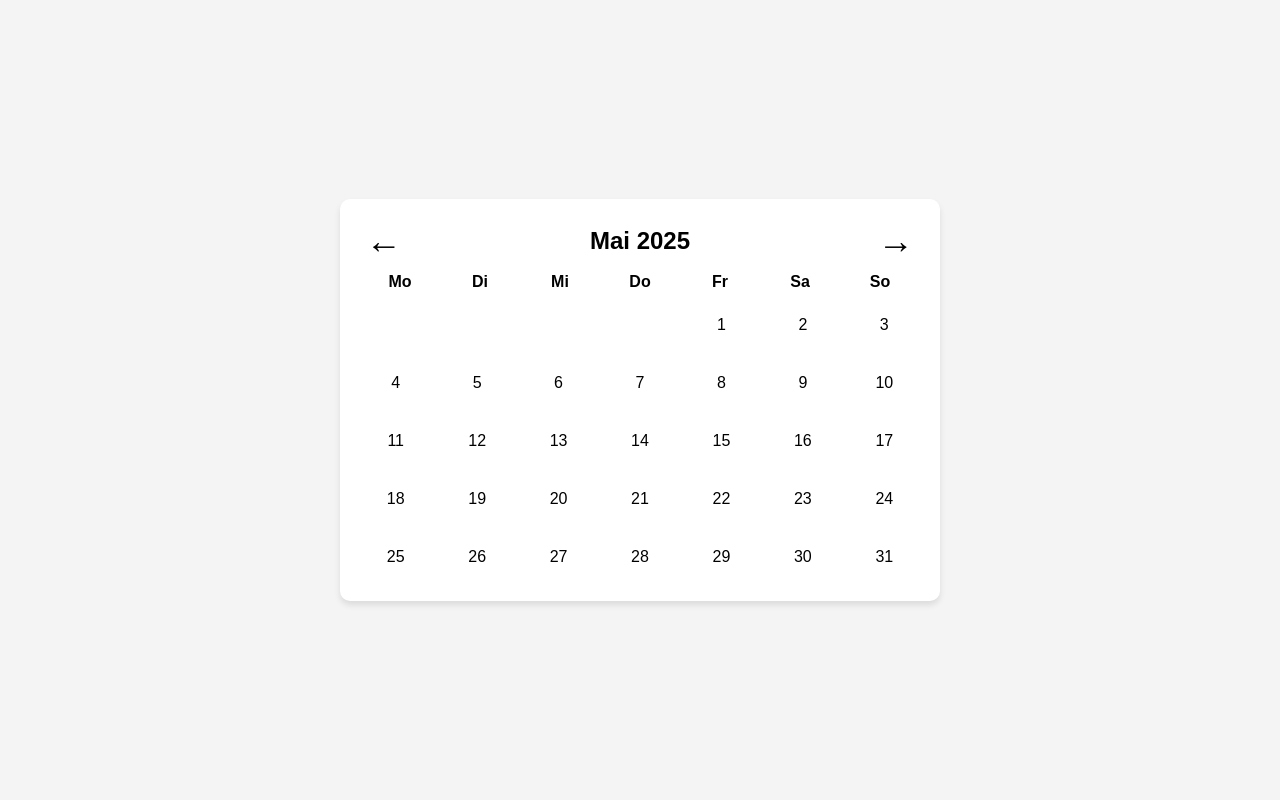
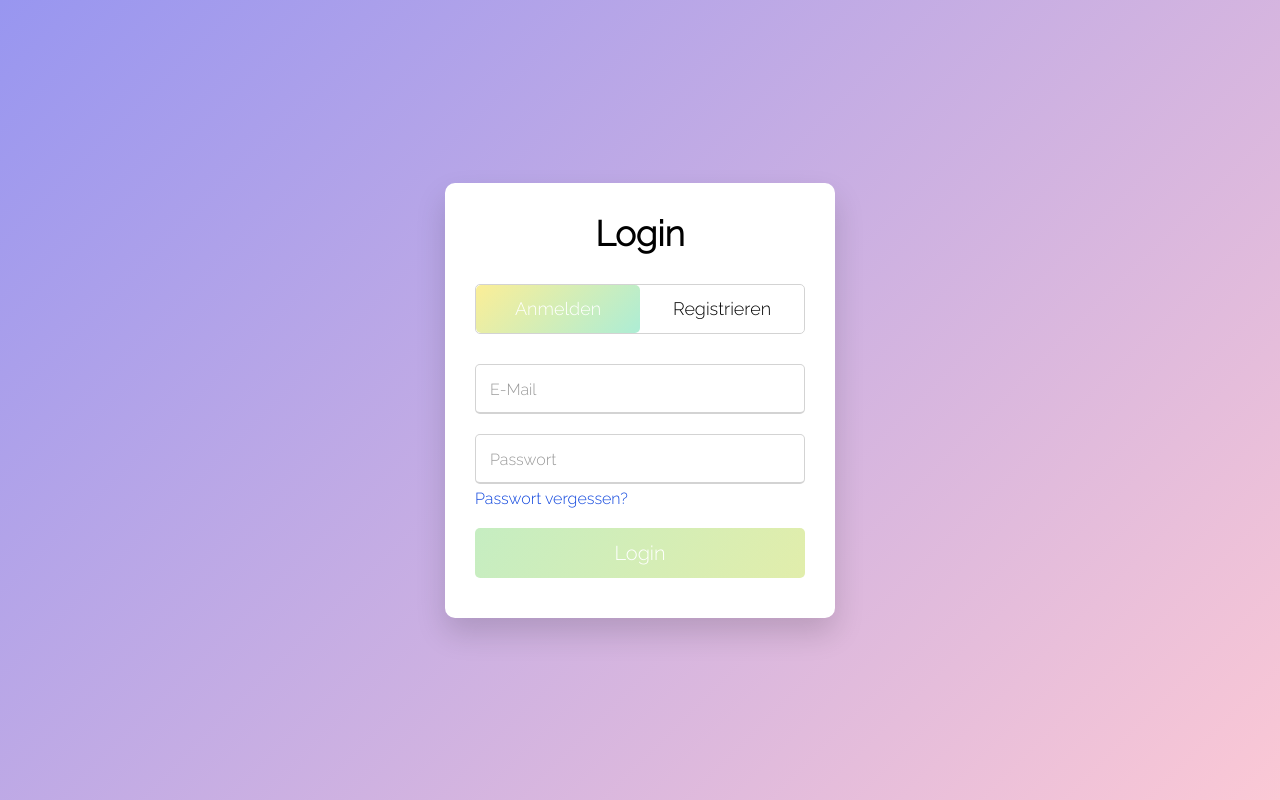
Before and after one commit to allgame5/kalender-family, a plain HTML site: page index.html in a window 1280 px wide. Drawn offline with Linux system fonts and the light colour scheme; no server answers.

Commit message:
Update index.html

```diff
--- a/index.html
+++ b/index.html
@@ -1,142 +1,299 @@
-<!DOCTYPE html>
-<html lang="de">
-<head>
+<html lang="de"><head>
   <meta charset="UTF-8">
   <meta name="viewport" content="width=device-width, initial-scale=1.0">
-  <title>Apple Kalender mit Firebase</title>
-  <link rel="stylesheet" href="styles.css">
-  <!-- Firebase SDKs -->
-  <script src="https://www.gstatic.com/firebasejs/9.6.1/firebase-app.js"></script>
-  <script src="https://www.gstatic.com/firebasejs/9.6.1/firebase-firestore.js"></script>
-</head>
+  <title>Anmeldung</title>
+
+  <!-- Google Fonts -->
+  <link href="https://fonts.googleapis.com/css2?family=Raleway:wght@300&amp;display=swap" rel="stylesheet">
+
   <style>
-    /* Basis-Styling für den Kalender */
-body {
-  font-family: 'Arial', sans-serif;
-  background-color: #f4f4f4;
+    * {
       margin: 0;
       padding: 0;
+      box-sizing: border-box;
+      font-family: 'Raleway', sans-serif;
+    }
+    html, body {
+      display: grid;
+      height: 100%;
+      width: 100%;
+      place-items: center;
+      background: linear-gradient(135deg, #9896F0, #FBC8D5);
+    }
+    ::selection {
+      background: #12e8f0;
+      color: #fff;
+    }
+    .wrapper {
+      overflow: hidden;
+      max-width: 390px;
+      background: #fff;
+      padding: 30px;
+      border-radius: 10px;
+      box-shadow: 0px 15px 30px rgba(0, 0, 0, 0.15);
+      opacity: 0;
+      transform: scale(0.95);
+      animation: fadeInCard 0.8s ease-out forwards;
+    }
+    @keyframes fadeInCard {
+      to {
+        opacity: 1;
+        transform: scale(1);
+      }
+    }
+    .wrapper .title-text {
       display: flex;
-  justify-content: center;
-  align-items: center;
-  height: 100vh;
+      width: 200%;
     }
-
-.calendar {
+    .wrapper .title {
+      width: 50%;
+      font-size: 35px;
+      font-weight: 600;
+      text-align: center;
+      transition: all 0.6s cubic-bezier(0.68, -0.55, 0.265, 1.55);
+    }
+    .wrapper .slide-controls {
+      position: relative;
+      display: flex;
+      height: 50px;
       width: 100%;
-  max-width: 600px;
-  border-radius: 10px;
-  background-color: white;
-  box-shadow: 0px 4px 6px rgba(0, 0, 0, 0.1);
-  padding: 20px;
-  box-sizing: border-box;
+      overflow: hidden;
+      margin: 30px 0 10px 0;
+      justify-content: space-between;
+      border: 1px solid lightgrey;
+      border-radius: 5px;
     }
-
-.calendar-header {
+    .slide-controls .slide {
+      height: 100%;
+      width: 100%;
+      color: #fff;
+      font-size: 18px;
+      font-weight: 500;
+      text-align: center;
+      line-height: 48px;
+      cursor: pointer;
+      z-index: 1;
+      transition: all 0.6s ease;
+    }
+    .slide-controls label.signup {
+      color: #000;
+    }
+    .slide-controls .slider-tab {
+      position: absolute;
+      height: 100%;
+      width: 50%;
+      left: 0;
+      z-index: 0;
+      border-radius: 5px;
+      background: linear-gradient(135deg, #FBEE97, #ADEDD5);
+      transition: all 0.6s cubic-bezier(0.68, -0.55, 0.265, 1.55);
+    }
+    input[type="radio"] {
+      display: none;
+    }
+    #signup:checked ~ .slider-tab {
+      left: 50%;
+    }
+    #signup:checked ~ label.signup {
+      color: #fff;
+      cursor: default;
+      user-select: none;
+    }
+    #signup:checked ~ label.login {
+      color: #000;
+    }
+    #login:checked ~ label.signup {
+      color: #000;
+    }
+    #login:checked ~ label.login {
+      cursor: default;
+      user-select: none;
+    }
+    .wrapper .form-container {
+      width: 100%;
+      overflow: hidden;
+      position: relative;
+    }
+    .form-inner {
       display: flex;
-  justify-content: space-between;
-  align-items: center;
-  font-size: 1.5em;
-  font-weight: bold;
+      width: 200%;
+      transition: transform 0.8s ease-in-out;
     }
-
-.calendar-weekdays {
-  display: grid;
-  grid-template-columns: repeat(7, 1fr);
+    #signup:checked ~ .form-container .form-inner {
+      transform: translateX(-50%);
+    }
+    #login:checked ~ .form-container .form-inner {
+      transform: translateX(0%);
+    }
+    .form-container .form-inner form {
+      width: 50%;
+    }
+    .form-inner form .field {
+      position: relative;
+      height: 50px;
+      width: 100%;
+      margin-top: 20px;
+    }
+    .form-inner form .field input {
+      height: 100%;
+      width: 100%;
+      outline: none;
+      padding-left: 15px;
+      border-radius: 5px;
+      border: 1px solid lightgrey;
+      border-bottom-width: 2px;
+      font-size: 17px;
+      background: none;
+      transition: all 0.3s ease;
+      z-index: 2;
+      position: relative;
+    }
+    .form-inner form .field input:focus {
+      border-color: #12e8f0;
+    }
+    .form-inner form .field label {
+      position: absolute;
+      left: 15px;
+      top: 50%;
+      transform: translateY(-50%);
+      color: #999;
+      font-size: 16px;
+      pointer-events: none;
+      transition: 0.3s ease;
+    }
+    .form-inner form .field input:focus + label,
+    .form-inner form .field input:not(:placeholder-shown) + label {
+      top: 5px;
+      font-size: 12px;
+      color: #12e8f0;
+    }
+    .form-inner form .pass-link {
+      margin-top: 5px;
+    }
+    .form-inner form .signup-link {
       text-align: center;
-  font-weight: bold;
-  margin-top: 10px;
+      margin-top: 30px;
     }
-
-.calendar-days {
-  display: grid;
-  grid-template-columns: repeat(7, 1fr);
-  gap: 10px;
-  margin-top: 10px;
+    .form-inner form .pass-link a,
+    .form-inner form .signup-link a {
+      color: #0e45dd;
+      text-decoration: none;
     }
-
-.calendar-day {
-  padding: 15px;
-  text-align: center;
-  border-radius: 10px;
-  cursor: pointer;
-  transition: background-color 0.2s;
+    .form-inner form .pass-link a:hover,
+    .form-inner form .signup-link a:hover {
+      text-decoration: underline;
     }
-
-.calendar-day:hover {
-  background-color: #e0e0e0;
-}
-
-button {
-  background-color: transparent;
-  border: none;
-  font-size: 1.5em;
+    form .btn {
+      height: 50px;
+      width: 100%;
+      border-radius: 5px;
+      position: relative;
+      overflow: hidden;
+      margin-top: 20px;
       cursor: pointer;
     }
+    form .btn .btn-layer {
+      height: 100%;
+      width: 300%;
+      position: absolute;
+      left: -100%;
+      background: linear-gradient(120deg, #FBEE97, #ADEDD5, #FBEE97);
+      border-radius: 5px;
+      transition: all 0.4s ease;
+      background-size: 200%;
+      animation: shimmer 2s infinite linear;
+    }
+    @keyframes shimmer {
+      0% { background-position: 0% }
+      100% { background-position: 200% }
+    }
+    form .btn:hover .btn-layer {
+      left: 0;
+    }
+    form .btn input[type="submit"] {
+      height: 100%;
+      width: 100%;
+      z-index: 2;
+      position: relative;
+      background: none;
+      border: none;
+      color: #fff;
+      font-size: 20px;
+      font-weight: 500;
+      border-radius: 10px;
+    }
+    .error {
+      color: red;
+      font-size: 0.9rem;
+      margin-top: 10px;
+      text-align: center;
+    }
+  </style>
+</head>
 
-button:focus {
-  outline: none;
-}
+<body>
 
-/* Formular für Ereignisse */
-#event-form {
-  position: absolute;
-  top: 50%;
-  left: 50%;
-  transform: translate(-50%, -50%);
-  background-color: white;
-  padding: 20px;
-  border-radius: 10px;
-  box-shadow: 0px 4px 6px rgba(0, 0, 0, 0.1);
-}
+<div class="wrapper">
+  <div class="title-text">
+    <div class="title login">Login</div>
+    <div class="title signup">Signup</div>
+  </div>
 
-#event-form input {
-  padding: 10px;
-  margin-bottom: 10px;
-  width: 100%;
-}
+  <div class="slide-controls">
+    <input type="radio" name="slide" id="login" checked="">
+    <input type="radio" name="slide" id="signup">
+    <label for="login" class="slide login">Anmelden</label>
+    <label for="signup" class="slide signup">Registrieren</label>
+    <div class="slider-tab"></div>
+  </div>
 
-#event-form button {
-  padding: 10px;
-  background-color: #007bff;
-  color: white;
-  border-radius: 5px;
-  cursor: pointer;
-}
+  <div class="form-container">
+    <div class="form-inner">
+      <form id="loginForm" onsubmit="login(event)">
+        <div class="field">
+          <input type="email" id="loginEmail" placeholder=" " required="">
+          <label for="loginEmail">E-Mail</label>
+        </div>
+        <div class="field">
+          <input type="password" id="loginPassword" placeholder=" " required="">
+          <label for="loginPassword">Passwort</label>
+        </div>
+        <div class="pass-link">
+          <a href="#">Passwort vergessen?</a>
+        </div>
+        <div class="btn">
+          <div class="btn-layer"></div>
+          <input type="submit" value="Login">
+        </div>
+      </form>
 
-  </style>
-  <body>
-  <div class="calendar">
-    <div class="calendar-header">
-      <button id="prev-month">←</button>
-      <span id="current-month">Mai 2025</span>
-      <button id="next-month">→</button>
+      <form id="signupForm" onsubmit="signup(event)">
+        <div class="field">
+          <input type="email" id="signupEmail" placeholder=" " required="">
+          <label for="signupEmail">E-Mail</label>
         </div>
-    <div class="calendar-weekdays">
-      <div>Mo</div>
-      <div>Di</div>
-      <div>Mi</div>
-      <div>Do</div>
-      <div>Fr</div>
-      <div>Sa</div>
-      <div>So</div>
+        <div class="field">
+          <input type="password" id="signupPassword" placeholder=" " required="">
+          <label for="signupPassword">Passwort</label>
         </div>
-    <div class="calendar-days">
-      <!-- Dynamisch generierte Tage -->
+        <div class="btn">
+          <div class="btn-layer"></div>
+          <input type="submit" value="Signup">
+        </div>
+      </form>
     </div>
   </div>
 
-  <!-- Ereignis hinzufügen Formular -->
-  <div id="event-form" style="display:none;">
-    <input type="text" id="event-name" placeholder="Ereignisname">
-    <button id="save-event">Ereignis speichern</button>
-    <button id="close-form">Schließen</button>
+  <div id="error-message" class="error"></div>
+
 </div>
 
-  <script src="script.js"></script>
-</body>
+<!-- Firebase -->
+<script src="https://www.gstatic.com/firebasejs/10.10.0/firebase-app-compat.js"></script>
+<script src="https://www.gstatic.com/firebasejs/10.10.0/firebase-auth-compat.js"></script>
+
 <script>
-    // Firebase-Konfiguration (ersetze mit deinen eigenen Firebase-Daten)
+  // TODO: Ersetze hier durch deine Firebase Config
   const firebaseConfig = {
       apiKey: "AIzaSyAbvF26pw-NVQGW1lMmNCW3avQllWXylpY",
   authDomain: "kalender-3da21.firebaseapp.com",
@@ -147,114 +304,38 @@ const firebaseConfig = {
   measurementId: "G-DTYRKLSD4L"
   };
 
-// Firebase initialisieren
-const app = firebase.initializeApp(firebaseConfig);
-const db = firebase.firestore(app);
+  firebase.initializeApp(firebaseConfig);
+  const auth = firebase.auth();
 
-const currentDate = new Date();
-
-// Kalender rendern
-function renderCalendar(date) {
-  const month = date.getMonth();
-  const year = date.getFullYear();
-
-  // Monatsnamen
-  const monthNames = ["Januar", "Februar", "März", "April", "Mai", "Juni", "Juli", "August", "September", "Oktober", "November", "Dezember"];
-  document.getElementById("current-month").innerText = `${monthNames[month]} ${year}`;
-
-  // Ersten Tag des Monats und die Anzahl der Tage im Monat finden
-  const firstDay = new Date(year, month, 1).getDay();
-  const daysInMonth = new Date(year, month + 1, 0).getDate();
-
-  const daysContainer = document.querySelector(".calendar-days");
-  daysContainer.innerHTML = ''; // Leere den Container
-
-  // Leere Felder für Tage im ersten Teil des Monats
-  for (let i = 0; i < firstDay; i++) {
-    const emptyCell = document.createElement("div");
-    daysContainer.appendChild(emptyCell);
-  }
-
-  // Tage des Monats anzeigen
-  for (let i = 1; i <= daysInMonth; i++) {
-    const dayCell = document.createElement("div");
-    dayCell.classList.add("calendar-day");
-    dayCell.innerText = i;
-
-    // Ereignisse für diesen Tag abrufen
-    getEventsForDay(year, month, i).then(events => {
-      if (events.length > 0) {
-        dayCell.style.backgroundColor = "#e0f7fa"; // Markiere Tage mit Ereignissen
-        dayCell.title = "Ereignisse für diesen Tag"; // Tooltip anzeigen
-      }
-    });
-
-    // Event-Listener für das Hinzufügen von Ereignissen
-    dayCell.addEventListener("click", () => {
-      showEventForm(year, month, i);
-    });
-
-    daysContainer.appendChild(dayCell);
-  }
-}
-
-// Ereignisse für einen bestimmten Tag abrufen
-function getEventsForDay(year, month, day) {
-  return db.collection("events")
-    .where("year", "==", year)
-    .where("month", "==", month)
-    .where("day", "==", day)
-    .get()
-    .then(querySnapshot => {
-      const events = [];
-      querySnapshot.forEach(doc => {
-        events.push(doc.data());
-      });
-      return events;
+  function login(event) {
+    event.preventDefault();
+    const email = document.getElementById('loginEmail').value;
+    const password = document.getElementById('loginPassword').value;
+    auth.signInWithEmailAndPassword(email, password)
+      .then(userCredential => {
+        alert('Erfolgreich angemeldet: ' + userCredential.user.email);
+        window.location.href = "kalender.html";
+      })
+      .catch(error => {
+        document.getElementById('error-message').innerText = error.message;
       });
   }
 
-// Ereignisformular anzeigen
-function showEventForm(year, month, day) {
-  document.getElementById("event-form").style.display = "block";
-
-  document.getElementById("save-event").onclick = () => {
-    const eventName = document.getElementById("event-name").value;
-    if (eventName) {
-      saveEvent(year, month, day, eventName);
-      document.getElementById("event-form").style.display = "none";
-      renderCalendar(currentDate); // Kalender neu rendern
-    }
-  };
-
-  document.getElementById("close-form").onclick = () => {
-    document.getElementById("event-form").style.display = "none";
-  };
-}
-
-// Ereignis speichern
-function saveEvent(year, month, day, eventName) {
-  db.collection("events").add({
-    year: year,
-    month: month,
-    day: day,
-    name: eventName
+  function signup(event) {
+    event.preventDefault();
+    const email = document.getElementById('signupEmail').value;
+    const password = document.getElementById('signupPassword').value;
+    auth.createUserWithEmailAndPassword(email, password)
+      .then(userCredential => {
+        alert('Erfolgreich registriert: ' + userCredential.user.email);
+        window.location.href = "kalender.html";
+      })
+      .catch(error => {
+        document.getElementById('error-message').innerText = error.message;
       });
   }
+</script>
 
-// Monat wechseln
-document.getElementById("prev-month").addEventListener("click", () => {
-  currentDate.setMonth(currentDate.getMonth() - 1);
-  renderCalendar(currentDate);
-});
 
-document.getElementById("next-month").addEventListener("click", () => {
-  currentDate.setMonth(currentDate.getMonth() + 1);
-  renderCalendar(currentDate);
-});
 
-// Initiale Darstellung des Kalenders
-renderCalendar(currentDate);
-
-  </script>
-</html>
+</body></html>
```
Lines whose indentation alone changed are shown as unchanged.
